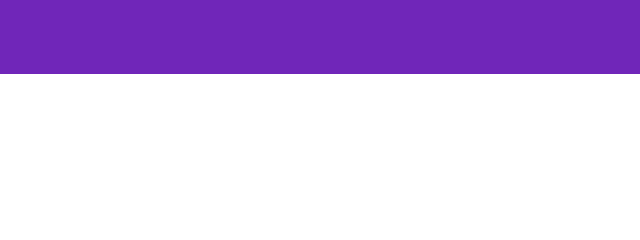
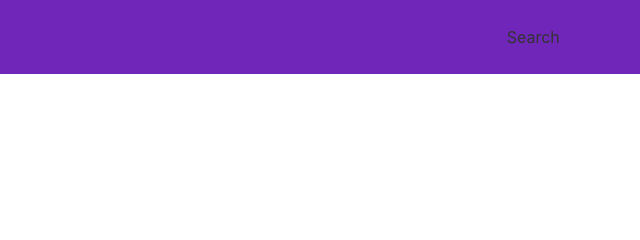
Before and after one commit to itdev164-sp2025/Jerry-Janacek, a Gatsby site in the folder blog/: page /page-2 in a window 1280 px wide. Shown: the top 240 px of the page, 640-1280 px from the left. Built offline with nearby package versions, Linux system fonts and the light colour scheme; Gatsby itself is replaced by a stand-in of ours.

Commit message:
completed activity 7

```diff
--- a/blog/src/components/Header/Header.js
+++ b/blog/src/components/Header/Header.js
@@ -3,6 +3,7 @@
 import styled from "styled-components"
 
 import { H1 } from "../Heading"
+import { Section } from "../Section"
 
 const StyledHeader = styled.header`
   margin: 0 auto;
@@ -26,6 +27,9 @@
         {siteTitle}
       </H1>
     </StyledLink>
+    <Section width={1/12}>
+      Search
+    </Section>
   </StyledHeader>
 )
 
```
